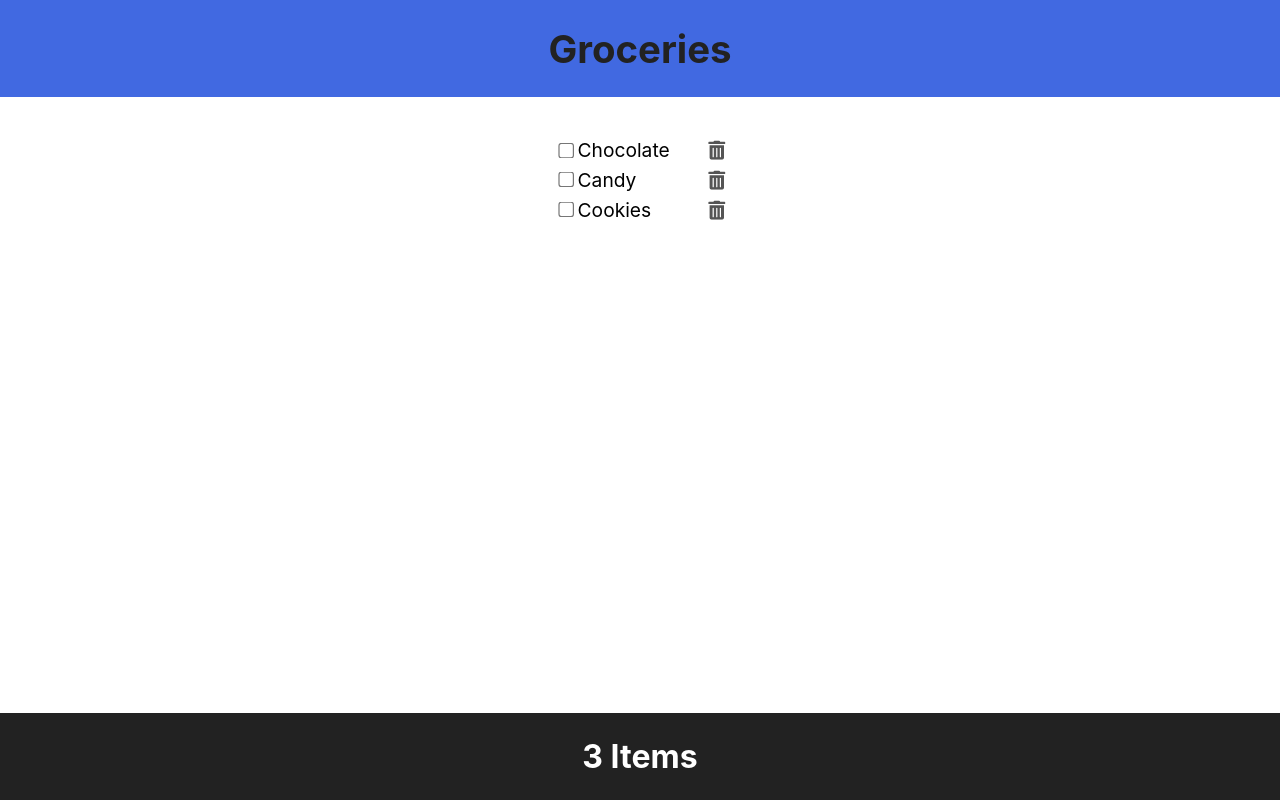
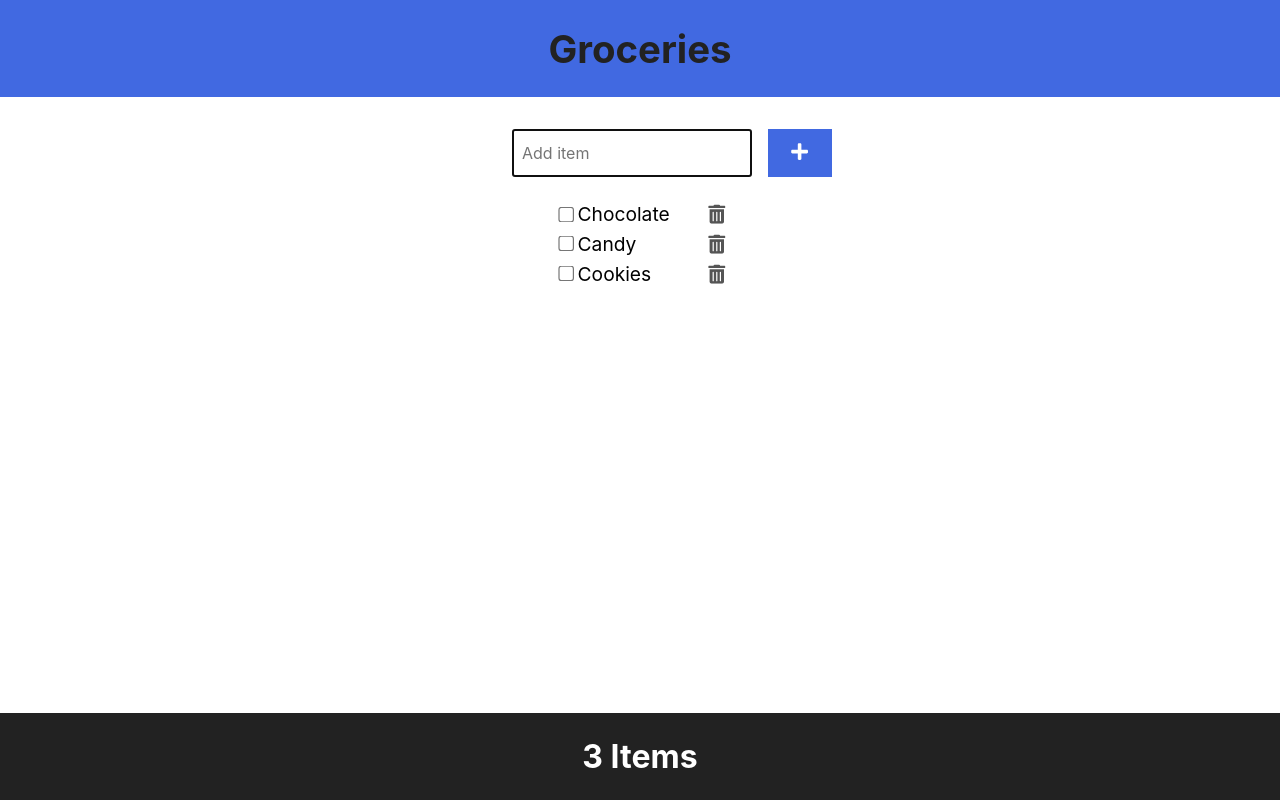
Before and after one commit to AmodeusR/learning-react, a React (Create React App) app in the folder aula-01/: page / in a window 1280 px wide. Built offline with nearby package versions, Linux system fonts and the light colour scheme.

Commit message:
Capítulo 9 -  Controlled component inputs

```diff
--- a/aula-01/package.json
+++ b/aula-01/package.json
@@ -8,6 +8,7 @@
     "@testing-library/user-event": "^13.5.0",
     "react": "^17.0.2",
     "react-dom": "^17.0.2",
+    "react-icons": "^4.3.1",
     "react-scripts": "5.0.0",
     "web-vitals": "^2.1.2"
   },
@@ -34,8 +35,5 @@
       "last 1 firefox version",
       "last 1 safari version"
     ]
-  },
-  "devDependencies": {
-    "react-icons": "^4.3.1"
   }
 }
--- a/aula-01/src/App.js
+++ b/aula-01/src/App.js
@@ -1,12 +1,14 @@
 import './App.css';
 import Header from "./components/Header";
+import AddItem from "./components/AddItem";
 import Content from "./components/Content";
 import Footer from "./components/Footer";
 import { useState } from "react";
+import Item from './components/Item';
 
 function App() {
 
-    const [items, setItems] = useState([{
+  const [items, setItems] = useState([{
       id: 1,
       checked: false,
       description: "Chocolate"
@@ -22,6 +24,23 @@ function App() {
       description: "Cookies"
     }
   ]);
+
+  const [newItem, setNewItem] = useState("");
+
+  const handleSubmission = e => {
+    e.preventDefault();
+    const itemText = e.target.children[1].value;
+    const newItem = {
+      id: items.length + 1,
+      checked: false,
+      description: itemText
+    }
+    const itemList = [...items];
+    itemList.push(newItem)
+
+    setItems(itemList);
+    e.target.children[1].value = "";
+  }
 
   const handleCheck = (id) => {
     const listItems = items.reduce((acc, item) => {
@@ -49,6 +68,7 @@ function App() {
   return (
     <div className="App">
       <Header title="Groceries" />
+      <AddItem onSubmit={handleSubmission} />
       <Content
         items={items}
         onCheck={handleCheck}
--- /dev/null
+++ b/aula-01/src/components/AddItem.jsx
@@ -0,0 +1,21 @@
+import { FaPlus } from "react-icons/fa";
+
+const AddItem = ({ onSubmit }) => {
+  return (
+    <form className="item-form" onSubmit={onSubmit}>
+      <label htmlFor="addItem">Add item</label>
+      <input
+        id="addItem"
+        autoFocus
+        required
+        type="text"
+        placeholder="Add item"
+      />
+      <button aria-label="Add item">
+        <FaPlus />
+      </button>
+    </form>
+  )
+}
+
+export default AddItem;
--- a/aula-01/src/index.css
+++ b/aula-01/src/index.css
@@ -22,6 +22,7 @@ code {
   background: royalblue;
   color: #222;
   font-size: 1.2rem;
+  margin-bottom: 2rem;
 }
 
 .App {
@@ -33,7 +34,6 @@ code {
 }
 
 .main {
-  margin-top: 2rem;
   margin-bottom: auto;
 }
 
@@ -68,9 +68,51 @@ code {
 }
 
 .list-item svg:hover {
-  color: orange;
+  color: crimson;
 }
 
 .list-item label {
   margin-right: auto;
 }
+
+/* AddItem styles */
+
+.item-form label {
+  position: absolute;
+  left: -9000px;
+}
+
+.item-form {
+  display: flex;
+  width: min(90%, 20rem);
+  justify-content: space-between;
+  gap: .5rem;
+  margin-bottom: 1rem;
+  margin-left: 4rem;
+}
+
+.item-form input[type="text"] {
+  width: min(100%, 15rem);
+  font-family: inherit;
+  font-size: 1rem;
+
+  padding: .5rem;
+}
+
+.item-form button {
+  border: none;
+  width: 4rem;
+  min-width: 3rem;
+  min-height: 3rem;
+  background: royalblue;
+  transition: background 200ms ease;
+}
+
+.item-form button:hover {
+  background: gold;
+}
+
+.item-form svg {
+  color: white;
+  font-size: 1.2rem;
+}
```
Also changed, not shown: 1 other file (tests, documents, lock files or other folders).
